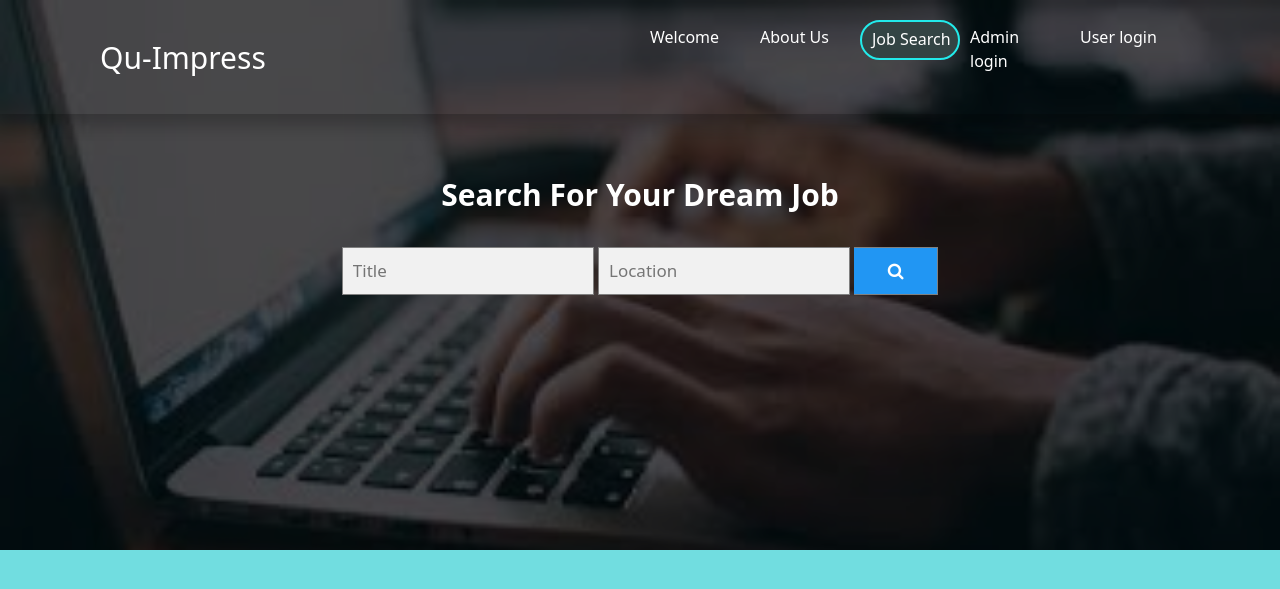
After one commit to PratishthaGaur/QuImpress, a PHP site: page /Jobsearch1.php in a window 1280 px wide. The commit adds this page. Shown: the top 589 px of the page. Run offline with PHP 8.4, Linux system fonts and the light colour scheme.

Commit message:
Completed Job Search Module

```diff
--- a/IWP PROJECT/AboutUS.html
+++ b/IWP PROJECT/AboutUS.html
@@ -21,8 +21,7 @@
         <!-- Links to toggle between diffrent web pages through menu bar -->
         <ul>
             <li><a href="welcome.html">Welcome</a></li>
-
-            <li><a href="#">Job Search</a></li>
+            <li><a href="Jobsearch1.php">Job Search</a></li>
             <li><a href="AdminLogin.php">Admin login</a></li>
             <li><a href="UserLogin.php">User login</a></li>
         </ul>
--- a/IWP PROJECT/CVCatalouge.php
+++ b/IWP PROJECT/CVCatalouge.php
@@ -23,7 +23,7 @@
                     <!--Welcome link will refresh page. Rest will direct to new page-->
                     <li id="Welcome"><a href="welcome.html">Welcome</a></li>
                     <li><a href="AboutUS.html">About Us</a></li>
-                    <li><a href="AboutUS.html">Job Search</a></li>
+                    <li><a href="Jobsearch1.php">Job Search</a></li>
                     <li><a href="welcome.html">Logout</a></li>
 
                 </ul>
@@ -55,7 +55,7 @@
                 </div>
                 <!-- 2nd Catalouge -->
                 <div class="grid-column span-half pt3 pb3 mobile-m order-4">
-                    <a href="2/index.html"><h3>Modern Resume</h3></a>
+                    <a href="2/index.php"><h3>Modern Resume</h3></a>
                     <p>Modern Resume For instance, in place of an “objective” statement, you might strategically place keywords in a summary section so an applicant tracking system will sort your resume into the proper category.</p>
                 </div>
                 <div class="grid-column span-half pt3 pb3 mobile-m order-3">
--- a/IWP PROJECT/JobSearch.html
+++ b/IWP PROJECT/JobSearch.html
@@ -1,11 +1,13 @@
 <!DOCTYPE html>
 <html lang="en">
+
 <head>
   <meta charset="utf-8">
   <meta name="viewport" content="width=device-width, initial-scale=1">
   <link rel="stylesheet" href="job.css">
   <link rel="stylesheet" href="https://cdnjs.cloudflare.com/ajax/libs/font-awesome/4.7.0/css/font-awesome.min.css">
 </head>
+
 <body>
   <div class="background">
     <div class="layer">
@@ -21,4 +23,5 @@
     </div>
   </div>
 </body>
+
 </html>
--- /dev/null
+++ b/IWP PROJECT/Jobsearch1.php
@@ -0,0 +1,149 @@
+
+<!doctype html>
+<html lang="en">
+  <head>
+    <!-- Required meta tags -->
+    <meta charset="utf-8">
+    <meta name="viewport" content="width=device-width, initial-scale=1">
+
+    <!-- Bootstrap CSS -->
+    <link href="https://cdn.jsdelivr.net/npm/bootstrap@5.0.1/dist/css/bootstrap.min.css" rel="stylesheet" integrity="sha384-+0n0xVW2eSR5OomGNYDnhzAbDsOXxcvSN1TPprVMTNDbiYZCxYbOOl7+AMvyTG2x" crossorigin="anonymous">
+
+    <link rel="stylesheet" href="job.css">
+    <link rel="stylesheet" href="https://cdnjs.cloudflare.com/ajax/libs/font-awesome/4.7.0/css/font-awesome.min.css">
+
+    <title>Job Search</title>
+  </head>
+  <body>
+  <header>
+    <a href="welcome.html" class="logo">Qu-Impress</a>
+        <ul>
+            <!--Welcome link will refresh page. Rest will direct to new page-->
+            <li ><a href="welcome.html">Welcome</a></li>
+            <li><a href="AboutUS.html">About Us</a></li>
+            <li id="Job"><a href="Jobsearch1.php">Job Search</a></li>
+            <li><a href="AdminLogin.php">Admin login</a></li>
+            <li><a href="UserLogin.php">User login</a></li>
+        </ul>
+    </header>
+  <div class="background">
+    <div class="layer">
+        <br><br><br>
+      <div class="title">
+        <b>Search For Your Dream Job</b>
+      </div>
+      <div class=container>
+        <form class="example" method="post">
+          <input type="text" placeholder="Title" name="title">
+          <input type="text" placeholder="Location" name="loc">
+          <button type="submit" name="sub"><i class="fa fa-search"></i></button>
+        </form>
+      </div>
+    </div>
+  </div>
+
+  <?php
+
+
+if(isset($_POST['sub']))
+{
+    $title=$_POST['title'];
+    $location=$_POST['loc'];
+
+require_once "Careerjet_API.php" ;
+
+$api = new Careerjet_API('en_GB') ;
+
+
+$page = 1 ; # Or from parameters.
+
+$result = $api->search(array(
+  'keywords' => $title,
+  'location' => $location,
+  'page' => $page ,
+  'affid' => '678bdee048',
+));
+
+
+?>
+  <?php
+
+     if ( $result->type == 'JOBS' ){
+
+    ?>
+    <br><br>
+    <div>
+        <p class="p1">Found <?=$result->hits?> Jobs on <?=$result->pages?> Pages <br><br>
+        Top 20 Results.....</p>
+    </div>
+    <?php
+    $jobs = $result->jobs;
+    ?>
+  <div class="container-xl">
+  <div class="accordion" id="accordionExample">
+  <?php
+   $i=1;
+    foreach( $jobs as $job ){
+        ?>
+
+  <div class="accordion-item" style="text-align:left;">
+    <h2 class="accordion-header" id="heading<?=$i?>">
+      <button class="accordion-button collapsed" type="button" data-bs-toggle="collapse" data-bs-target="#collapse<?=$i?>" aria-expanded="true" aria-controls="collapse<?=$i?>" style="font-size:18px;padding:30px;">
+        <?=$i.". ".$job->title?>
+      </button>
+    </h2>
+    <div id="collapse<?=$i?>" class="accordion-collapse collapse" aria-labelledby="heading<?=$i?>" data-bs-parent="#accordionExample">
+      <div class="accordion-body">
+        <strong><?=$job->title?></strong><br><strong>Location:</strong><?=$job->locations?>
+       <br><strong>Company:</strong><?=$job->company?>
+
+
+        <br><strong>Salary:</strong><?php
+        if($job->salary=="")
+        echo "NA";
+        else
+        echo $job->salary?>
+       <br><strong>Date Posted:</strong><?=$job->date?>
+       <br><strong>Description:</strong><?=$job->description?>
+        <br><br>
+        <button class="btn btn-success"><a href= <?=$job->url?>>Apply</a></button>
+      </div>
+    </div>
+  </div>
+
+
+  <?php
+    $i++;
+    }
+}
+# When location is ambiguous
+if ( $result->type == 'LOCATIONS' ){
+  $locations = $result->solveLocations ;
+  foreach ( $locations as $loc ){
+    echo $loc->name."\n" ; # For end user display
+    ## Use $loc->location_id when making next search call
+    ## as 'location_id' parameter
+  }
+}
+}
+
+
+?>
+
+
+
+</div>
+</div>
+
+    <!-- Optional JavaScript; choose one of the two! -->
+
+    <!-- Option 1: Bootstrap Bundle with Popper -->
+    <script src="https://cdn.jsdelivr.net/npm/bootstrap@5.0.1/dist/js/bootstrap.bundle.min.js" integrity="sha384-gtEjrD/SeCtmISkJkNUaaKMoLD0//ElJ19smozuHV6z3Iehds+3Ulb9Bn9Plx0x4" crossorigin="anonymous"></script>
+
+    <!-- Option 2: Separate Popper and Bootstrap JS -->
+    <!--
+    <script src="https://cdn.jsdelivr.net/npm/@popperjs/core@2.9.2/dist/umd/popper.min.js" integrity="sha384-IQsoLXl5PILFhosVNubq5LC7Qb9DXgDA9i+tQ8Zj3iwWAwPtgFTxbJ8NT4GN1R8p" crossorigin="anonymous"></script>
+    <script src="https://cdn.jsdelivr.net/npm/bootstrap@5.0.1/dist/js/bootstrap.min.js" integrity="sha384-Atwg2Pkwv9vp0ygtn1JAojH0nYbwNJLPhwyoVbhoPwBhjQPR5VtM2+xf0Uwh9KtT" crossorigin="anonymous"></script>
+    -->
+  </body>
+</html>
--- a/IWP PROJECT/admin.php
+++ b/IWP PROJECT/admin.php
@@ -369,7 +369,7 @@ include('connection.php');
                 <div class="modal-body">Select "Logout" below if you are ready to end your current session.</div>
                 <div class="modal-footer">
                     <button class="btn btn-secondary" type="button" data-dismiss="modal">Cancel</button>
-                    <a class="btn btn-primary" href="AdminLogin.php">Logout</a>
+                    <a class="btn btn-primary" href="welcome.html">Logout</a>
                 </div>
             </div>
         </div>
--- a/IWP PROJECT/job.css
+++ b/IWP PROJECT/job.css
@@ -1,5 +1,5 @@
 .background {
-    background:url('image.jpg');
+    background:url('image.jpeg');
     position: relative;
     background-size: cover;
     background-repeat: no-repeat;
@@ -22,13 +22,13 @@
     .container{
     padding: 30px 150px 0px 150px;
     text-align: center;
-    }
+  }
     form.example input[type=text] {
         padding: 10px;
         font-size: 17px;
         border: 1px solid grey;
         float: center;
-        width: 60%;
+        width: 30%;
         background: #f1f1f1;
       }
 
@@ -49,3 +49,66 @@
         clear: both;
         display: table;
       }
+      header{
+        position: absolute;
+        top: 0;
+        left: 0;
+        width: 100%;
+        padding: 20px 100px;
+        z-index: 1000;
+        display: flex;
+        justify-content: space-between;
+        align-items: center;
+        box-shadow: 0 12px 16px 0 rgba(0,0,0,0.24);
+    }
+    header a{
+        text-decoration: none;
+        color: white;
+
+    }
+
+    header ul{
+        position: relative;
+        display: flex;
+    }
+    header ul li{
+        position: relative;
+        list-style:none;
+    }
+    header ul li a{
+        position: relative;
+        display: inline-block;
+        margin: 5px 10px;
+        color: white;
+        text-decoration: none;
+        width:90px;
+        font-size: 16px;
+
+    }
+    .logo{
+        color: white;
+        font-size: 30px;
+    }
+    #Job{
+        background-color: rgb(51, 68, 68);
+        width: 100px;
+        height: 40px;
+        border: 2px solid rgb(34, 235, 235);
+        border-radius: 20px;
+        color: white;
+    }
+    .p1
+    {
+      text-align: center;
+      font-weight: bold;
+      font-size: 24px;
+    }
+    a{
+      text-decoration: none;
+      color: white;
+    }
+    body{
+      background-color:rgb(113, 221, 224) ;
+      margin-bottom: 200px;
+
+    }
--- a/IWP PROJECT/portfolio_page.php
+++ b/IWP PROJECT/portfolio_page.php
@@ -20,7 +20,7 @@ include('connection.php');
                 <!--Welcome link will refresh page. Rest will direct to new page-->
                 <li><a href="welcome.html">Welcome</a></li>
                 <li><a href="AboutUS.html">About Us</a></li>
-                <li><a href="AboutUS.html">Job Search</a></li>
+                <li><a href="Jobsearch1.php">Job Search</a></li>
                 <li><a href="welcome.html">Logout</a></li>
 
             </ul>
--- a/IWP PROJECT/welcome.html
+++ b/IWP PROJECT/welcome.html
@@ -14,8 +14,7 @@
         <ul>
             <!--Welcome link will refresh page. Rest will direct to new page-->
             <li id="Welcome"><a href="welcome.html">Welcome</a></li>
-            <li><a href="AboutUS.html">About Us</a></li>
-            <li><a href="JobSearch.html">Job Search</a></li>
+            <li><a href="Jobsearch1.php">Job Search</a></li>
             <li><a href="AdminLogin.php">Admin login</a></li>
             <li><a href="UserLogin.php">User login</a></li>
         </ul>
@@ -27,7 +26,7 @@
          <h2>&nbsp;&nbsp;&nbsp;&nbsp;- Quick Impress</h2>
          <p id="para">
              Make your first impression super!<br>With our website<br>
-             <a href="about.html" class="about">About</a>
+             <a href="AboutUS.html" class="about">About</a>
          </p>
     </div>
     <div class="img">
```
Also changed, not shown: IWP PROJECT/Careerjet_API.php (added, +350 -0 lines), IWP PROJECT/jobsearch.php (added, +53 -0 lines), IWP PROJECT/Jobsearch.css (added), IWP PROJECT/image.jpeg (added). Lines whose indentation alone changed are shown as unchanged.
